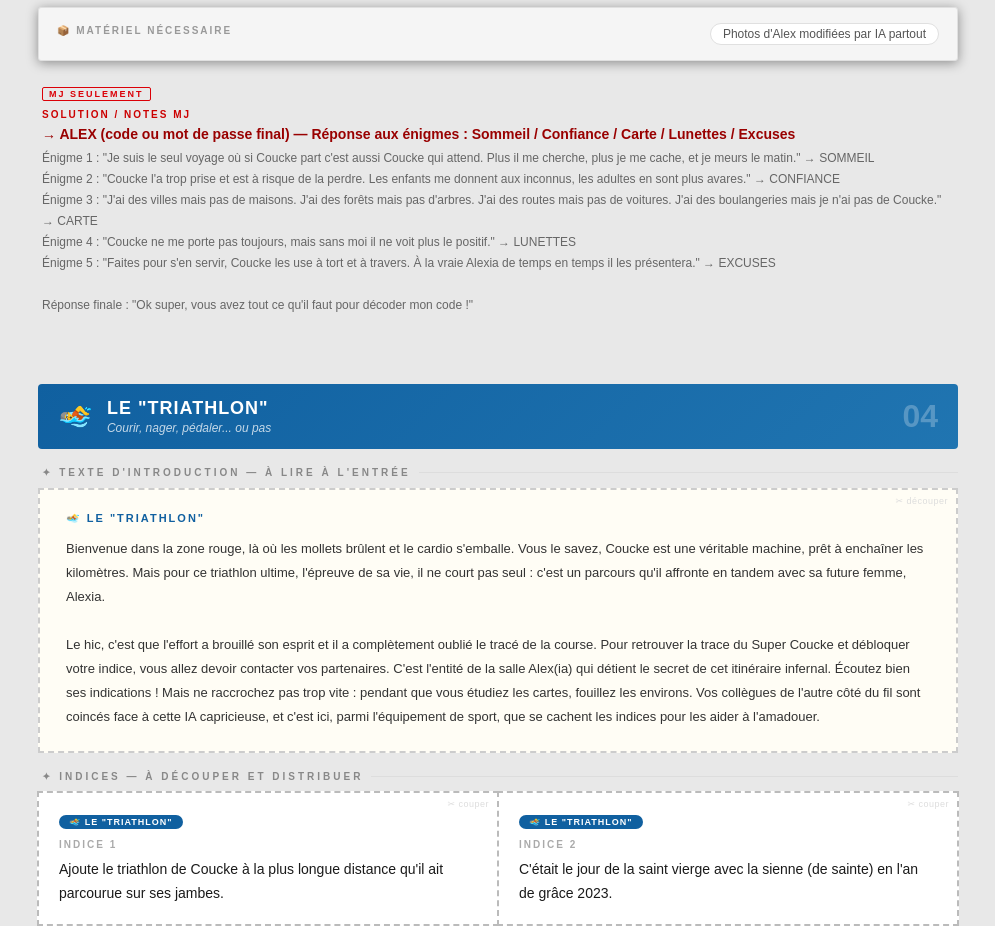
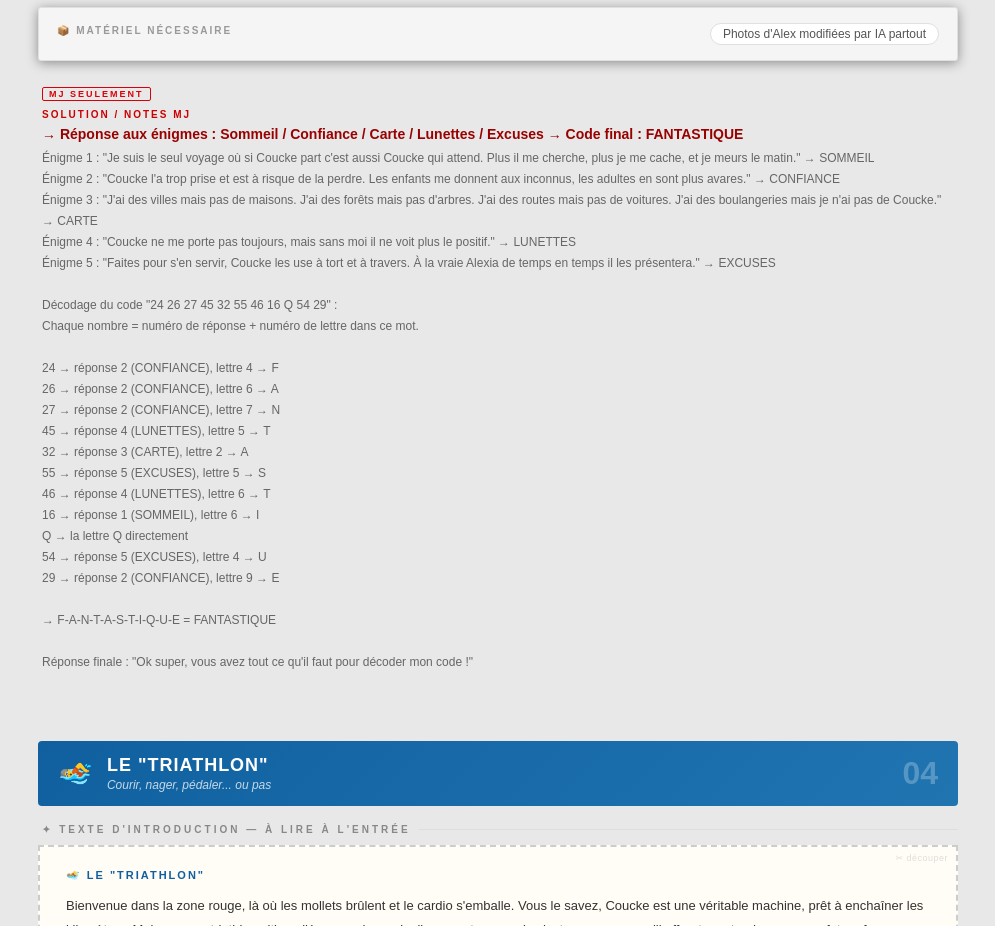
Before and after one commit to GillesdeGhel/evg-coucke, a Next.js app: page /indices in a window 1280 px wide. Shown: the part 2900-3826 px from the top of the page, without its empty margins (142-1137 px from the left). Built offline with nearby package versions, Linux system fonts and the light colour scheme.

Commit message:
add full FANTASTIQUE decode breakdown to Alex(ia) MJ notes
Co-Authored-By: Claude Sonnet 4.6 <noreply@anthropic.com>

```diff
--- a/pages/indices.jsx
+++ b/pages/indices.jsx
@@ -56,8 +56,8 @@ const ROOMS = [
       { num: 2, text: "Prenez gare au lexique de Lexia — ses énigmes vous ouvriront la voie." },
     ],
     mj: {
-      reponse: "ALEX (code ou mot de passe final) — Réponse aux énigmes : Sommeil / Confiance / Carte / Lunettes / Excuses",
-      detail: `Énigme 1 : "Je suis le seul voyage où si Coucke part c'est aussi Coucke qui attend. Plus il me cherche, plus je me cache, et je meurs le matin." → SOMMEIL\nÉnigme 2 : "Coucke l'a trop prise et est à risque de la perdre. Les enfants me donnent aux inconnus, les adultes en sont plus avares." → CONFIANCE\nÉnigme 3 : "J'ai des villes mais pas de maisons. J'ai des forêts mais pas d'arbres. J'ai des routes mais pas de voitures. J'ai des boulangeries mais je n'ai pas de Coucke." → CARTE\nÉnigme 4 : "Coucke ne me porte pas toujours, mais sans moi il ne voit plus le positif." → LUNETTES\nÉnigme 5 : "Faites pour s'en servir, Coucke les use à tort et à travers. À la vraie Alexia de temps en temps il les présentera." → EXCUSES\n\nRéponse finale : "Ok super, vous avez tout ce qu'il faut pour décoder mon code !"`,
+      reponse: "Réponse aux énigmes : Sommeil / Confiance / Carte / Lunettes / Excuses → Code final : FANTASTIQUE",
+      detail: `Énigme 1 : "Je suis le seul voyage où si Coucke part c'est aussi Coucke qui attend. Plus il me cherche, plus je me cache, et je meurs le matin." → SOMMEIL\nÉnigme 2 : "Coucke l'a trop prise et est à risque de la perdre. Les enfants me donnent aux inconnus, les adultes en sont plus avares." → CONFIANCE\nÉnigme 3 : "J'ai des villes mais pas de maisons. J'ai des forêts mais pas d'arbres. J'ai des routes mais pas de voitures. J'ai des boulangeries mais je n'ai pas de Coucke." → CARTE\nÉnigme 4 : "Coucke ne me porte pas toujours, mais sans moi il ne voit plus le positif." → LUNETTES\nÉnigme 5 : "Faites pour s'en servir, Coucke les use à tort et à travers. À la vraie Alexia de temps en temps il les présentera." → EXCUSES\n\nDécodage du code "24 26 27 45 32 55 46 16 Q 54 29" :\nChaque nombre = numéro de réponse + numéro de lettre dans ce mot.\n\n  24 → réponse 2 (CONFIANCE), lettre 4 → F\n  26 → réponse 2 (CONFIANCE), lettre 6 → A\n  27 → réponse 2 (CONFIANCE), lettre 7 → N\n  45 → réponse 4 (LUNETTES),  lettre 5 → T\n  32 → réponse 3 (CARTE),     lettre 2 → A\n  55 → réponse 5 (EXCUSES),   lettre 5 → S\n  46 → réponse 4 (LUNETTES),  lettre 6 → T\n  16 → réponse 1 (SOMMEIL),   lettre 6 → I\n   Q → la lettre Q directement\n  54 → réponse 5 (EXCUSES),   lettre 4 → U\n  29 → réponse 2 (CONFIANCE), lettre 9 → E\n\n→ F-A-N-T-A-S-T-I-Q-U-E = FANTASTIQUE\n\nRéponse finale : "Ok super, vous avez tout ce qu'il faut pour décoder mon code !"`,
     },
   },
   {
```
